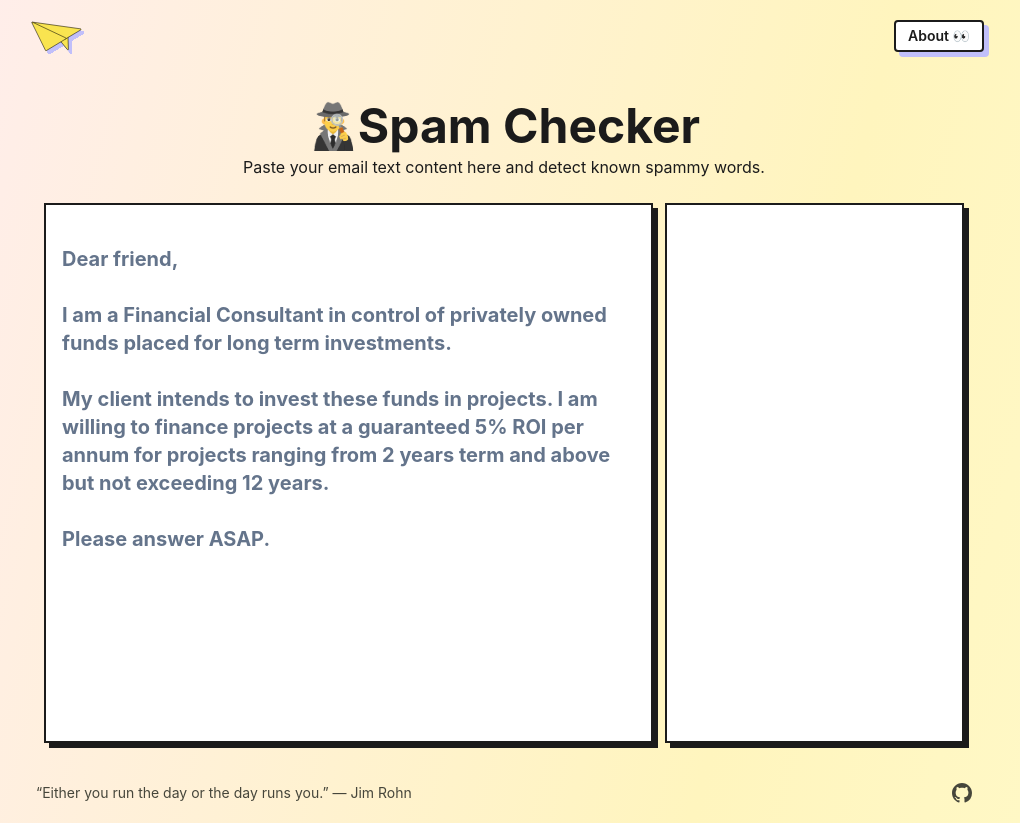
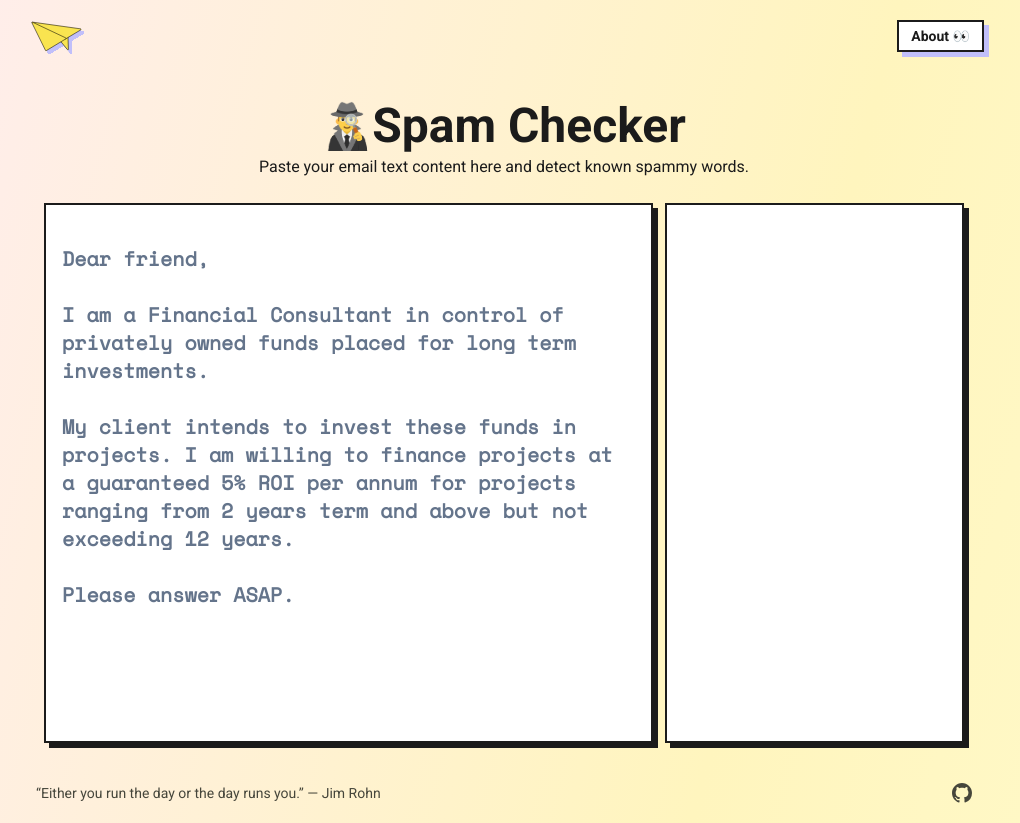
Before and after one commit to TheBoringBOT/email-spam-word-checker, a React (Create React App) app: page / in a window 1280 px wide. Shown: the whole page, without its empty margins (136-1156 px from the left). Built offline with nearby package versions, Linux system fonts and the light colour scheme.

Commit message:
style improvements

```diff
--- a/src/components/layouts/parts/Header.js
+++ b/src/components/layouts/parts/Header.js
@@ -39,7 +39,7 @@ export default function Header({ loading }) {
       >
         <button
           onClick={() => setShowModal(!showModal)}
-          className="wave-me transition duration-300 ease-in-out text-text-primary bg-accent border-2 border-text-primary  hover:bg-accent shadow-sm   font-semibold solid-shadow bg-white  py-1 px-3 text-sm rounded"
+          className="wave-me transition duration-300 ease-in-out text-text-primary bg-accent border-2 border-text-primary  hover:bg-accent shadow-sm   font-semibold solid-shadow bg-white  py-1 px-3 text-sm "
           type="button"
         >
           About <span className="wave">👀</span>
@@ -81,7 +81,7 @@ export default function Header({ loading }) {
               leaveFrom="opacity-100 scale-100"
               leaveTo="opacity-0 scale-95"
             >
-              <div className="inline-block w-full max-w-md p-6 my-8 overflow-hidden text-left align-middle transition-all transform bg-white border-2 border-text-primary solid-shadow-2 shadow-xl rounded-2xl">
+              <div className="inline-block w-full max-w-md p-6 my-8 overflow-hidden text-left align-middle transition-all transform bg-white border-2 border-text-primary solid-shadow-2 ">
                 <Dialog.Title
                   as="h3"
                   className="text-3xl  font-semibold mb-4 leading-7  text-gray-900"
@@ -89,7 +89,7 @@ export default function Header({ loading }) {
                   About this application
                 </Dialog.Title>
                 <div className="mt-2">
-                  <p className="text-md text-text-secondary">
+                  <p className="text-md mono-font text-text-secondary">
                     This app was created to assist in getting your email to the
                     recipient inbox and avoid the spam folder. <br />
                     <br /> It's using an extensive list of known spam words
@@ -102,10 +102,10 @@ export default function Header({ loading }) {
                   </p>
                 </div>
 
-                <div className="mt-4">
+                <div className="mt-8">
                   <button
                     type="button"
-                    className="wave-me inline-flex justify-center px-4 py-2 text-sm font-medium text-text-primary bg-accent border-2 border-text-primary solid-shadow rounded-md  focus:outline-none focus-visible:ring-2 focus-visible:ring-offset-2 focus-visible:ring-blue-500"
+                    className="wave-me transition duration-300 ease-in-out inline-flex justify-center px-4 py-2 text-sm font-medium text-text-primary bg-accent border-2 border-text-primary solid-shadow focus:outline-none focus-visible:ring-2 focus-visible:ring-offset-2 focus-visible:ring-blue-500"
                     onClick={closeModal}
                   >
                     Close Me<span className="wave ml-1"> 🙌🏻</span>
--- a/src/index.css
+++ b/src/index.css
@@ -4,9 +4,8 @@
 
 body {
   margin: 0;
-  font-family: -apple-system, BlinkMacSystemFont, "Segoe UI", "Roboto", "Oxygen",
-    "Ubuntu", "Cantarell", "Fira Sans", "Droid Sans", "Helvetica Neue",
-    sans-serif;
+  font-family: "Roboto", "Oxygen", "Ubuntu", "Cantarell", "Fira Sans",
+    "Droid Sans", "Helvetica Neue", sans-serif;
   -webkit-font-smoothing: antialiased;
   -moz-osx-font-smoothing: grayscale;
   background: linear-gradient(
@@ -15,6 +14,10 @@ body {
     #fff5be 69.58%,
     #fff9c8 100.77%
   );
+}
+
+.mono-font {
+  font-family: "Space Mono", monospace !important;
 }
 
 .solid-shadow {
```
